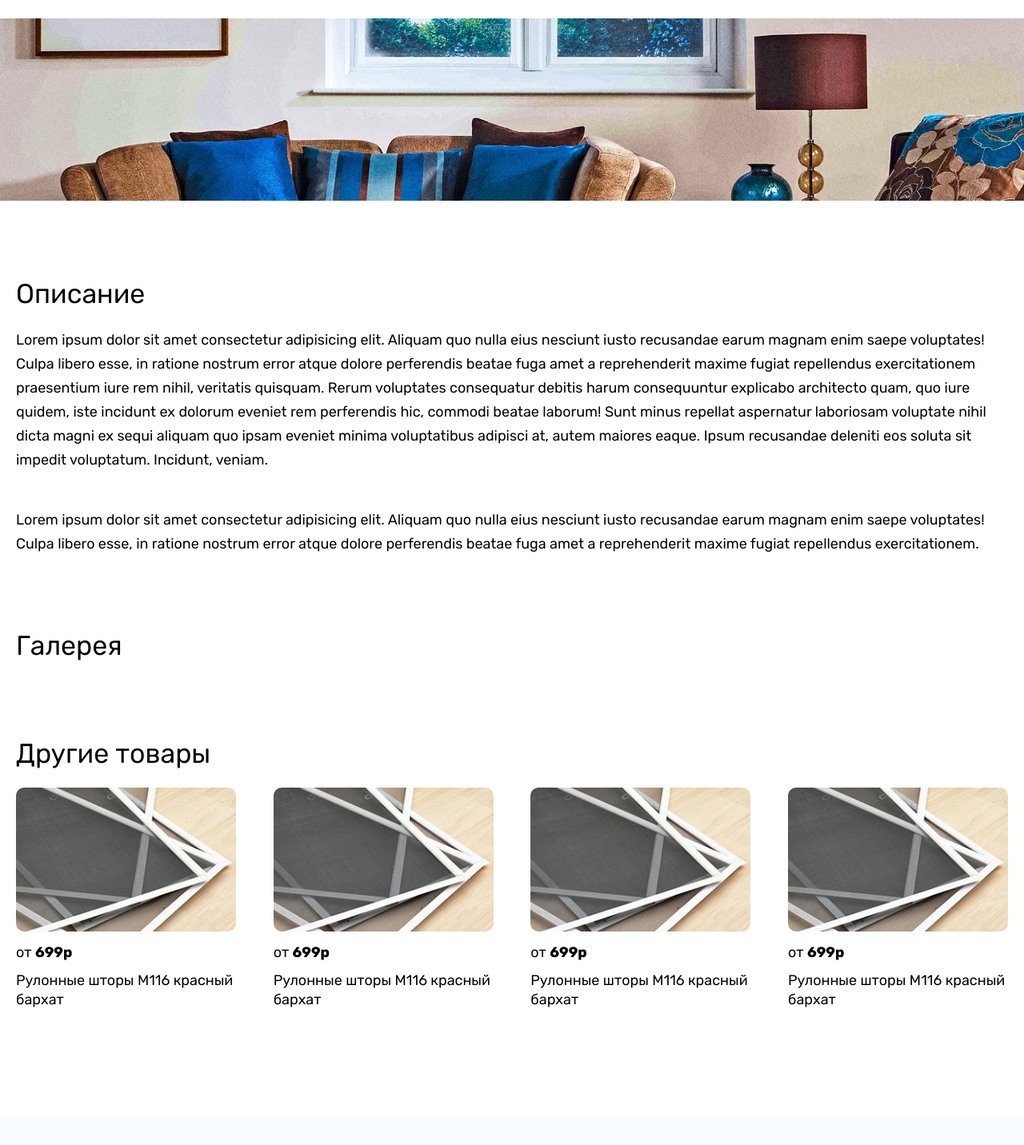
After one commit to acr0matic/moskitsetki_msk, a PHP site: page /product-page.html in a window 1280 px wide. The commit adds this page. Shown: the part 316-1748 px from the top of the page at 80% size. Run offline with PHP 8.4, Linux system fonts and the light colour scheme; style sheets or scripts are compiled from the project's sources.

Commit message:
Сверстаны текстовые секции страницы товара

```diff
--- /dev/null
+++ b/src/product-page.html
@@ -0,0 +1,238 @@
+<!DOCTYPE html>
+<html lang="ru">
+
+<head>
+  <meta charset="UTF-8" />
+  <meta name="viewport" content="width=device-width, initial-scale=1.0" />
+  <meta http-equiv="X-UA-Compatible" content="ie=edge" />
+
+  <!-- Базовые мета-теги для поисковиков -->
+  <title>Заголовок</title>
+
+  <!-- Иконки для страницы -->
+  <link rel="shortcut icon" href="img/favicons/favicon.ico" type="image/x-icon">
+  <link rel="icon" sizes="16x16" href="img/favicons/favicon-16x16.png" type="image/png">
+  <link rel="icon" sizes="32x32" href="img/favicons/favicon-32x32.png" type="image/png">
+  <link rel="apple-touch-icon-precomposed" href="img/favicons/apple-touch-icon-precomposed.png">
+  <link rel="apple-touch-icon" href="img/favicons/apple-touch-icon.png">
+  <link rel="apple-touch-icon" sizes="57x57" href="img/favicons/apple-touch-icon-57x57.png">
+  <link rel="apple-touch-icon" sizes="60x60" href="img/favicons/apple-touch-icon-60x60.png">
+  <link rel="apple-touch-icon" sizes="72x72" href="img/favicons/apple-touch-icon-72x72.png">
+  <link rel="apple-touch-icon" sizes="76x76" href="img/favicons/apple-touch-icon-76x76.png">
+  <link rel="apple-touch-icon" sizes="114x114" href="img/favicons/apple-touch-icon-114x114.png">
+  <link rel="apple-touch-icon" sizes="120x120" href="img/favicons/apple-touch-icon-120x120.png">
+  <link rel="apple-touch-icon" sizes="144x144" href="img/favicons/apple-touch-icon-144x144.png">
+  <link rel="apple-touch-icon" sizes="152x152" href="img/favicons/apple-touch-icon-152x152.png">
+  <link rel="apple-touch-icon" sizes="167x167" href="img/favicons/apple-touch-icon-167x167.png">
+  <link rel="apple-touch-icon" sizes="180x180" href="img/favicons/apple-touch-icon-180x180.png">
+  <link rel="apple-touch-icon" sizes="1024x1024" href="img/favicons/apple-touch-icon-1024x1024.png">
+
+  <!-- Метатаги которые выводят информацию о странице в поисковой запрос -->
+  <meta name="description" content="описание не длиннее 155 символов" />
+  <meta name="keywords" content="мета-теги, шаблон, html, css, acr0matic" />
+
+  <!-- Контролирует поведение поисковых систем при индексации страницы -->
+  <meta name="robots" content="index,follow,noodp" />
+
+  <!-- Покраска адресной строки в мобильных Chrome, Firefox OS и Opera -->
+  <meta name="theme-color" content="#4285f4" />
+
+  <!-- Для Windows Phone -->
+  <meta name="msapplication-navbutton-color" content="#4285f4" />
+
+  <!-- Для iOS Safari -->
+  <meta name="apple-mobile-web-app-capable" content="yes" />
+  <meta name="apple-mobile-web-app-status-bar-style" content="black-translucent" />
+
+  <!-- И для Яндекс.Браузера -->
+  <meta name="viewport" content="ya-title=#4e69a2,ya-dock=fade" />
+
+  <!-- Стили -->
+  <!-- build:css -->
+  <link rel="stylesheet" href="styles/compiled/style.css" />
+  <!-- endbuild -->
+</head>
+
+<body>
+  <!-- Шапка -->
+  <header id="header">
+    <div class="container">
+      <div class="wrap">
+        <a href="#">
+          <img src="img/logo.svg" alt="" class="logo" />
+        </a>
+        <nav class="menu">
+          <ul class="nav">
+            <li class="nav-item"><a href="#" class="nav-link">Вкладка</a></li>
+            <li class="nav-item"><a href="#" class="nav-link">Вкладка</a></li>
+            <li class="nav-item"><a href="#" class="nav-link">Вкладка</a></li>
+            <li class="nav-item"><a href="#" class="nav-link">Вкладка</a></li>
+            <li class="nav-item"><a href="#" class="nav-link">Вкладка</a></li>
+          </ul>
+        </nav>
+        <div class="callback">
+          <a href="tel:89653171030" class="phone">+7 965 317 10 30</a>
+          <small class="worktime">Ежедневно с 9 до 22</small>
+        </div>
+        <!-- /.callback -->
+        <button data-modal-callback class="button">Заказать звонок</button>
+      </div>
+      <!-- /.button-wrapper -->
+    </div>
+    <!-- /.container -->
+  </header>
+
+  <!-- Основной контент -->
+  <main>
+    <div class="container">
+      <div class="section-title">
+        <h1 class="sub-heading product-heading">Рулонные шторы KR-w8 домашние</h1>
+      </div>
+      <!-- /.section-title -->
+    </div>
+    <!-- /.container -->
+    <img class="product-page-image" src="img/production-head-bg.jpg" alt="">
+
+    <section id="product-description">
+      <div class="container">
+        <div class="section-title">
+          <h2 class="sub-heading">Описание</h2>
+        </div>
+        <!-- /.section-title -->
+        <p class="product-description">Lorem ipsum dolor sit amet consectetur adipisicing elit. Aliquam quo nulla eius nesciunt iusto recusandae earum magnam enim saepe voluptates! Culpa libero esse, in ratione nostrum error atque dolore perferendis beatae fuga amet a reprehenderit
+          maxime fugiat repellendus exercitationem praesentium iure rem nihil, veritatis quisquam. Rerum voluptates consequatur debitis harum consequuntur explicabo architecto quam, quo iure quidem, iste incidunt ex dolorum eveniet rem perferendis hic,
+          commodi beatae laborum! Sunt minus repellat aspernatur laboriosam voluptate nihil dicta magni ex sequi aliquam quo ipsam eveniet minima voluptatibus adipisci at, autem maiores eaque. Ipsum recusandae deleniti eos soluta sit impedit voluptatum.
+          Incidunt, veniam.</p>
+
+          <p class="product-description">Lorem ipsum dolor sit amet consectetur adipisicing elit. Aliquam quo nulla eius nesciunt iusto recusandae earum magnam enim saepe voluptates! Culpa libero esse, in ratione nostrum error atque dolore perferendis beatae fuga amet a reprehenderit
+            maxime fugiat repellendus exercitationem.</p>
+      </div>
+      <!-- /.container -->
+    </section>
+
+    <section id="product-gallery">
+      <div class="container">
+        <div class="section-title">
+          <h2 class="sub-heading">Галерея</h2>
+        </div>
+        <!-- /.section-title -->
+      </div>
+      <!-- /.container -->
+    </section>
+
+    <section id="other">
+      <div class="container">
+        <div class="section-title">
+          <h2 class="sub-heading">Другие товары</h2>
+        </div>
+        <div class="product-list-other">
+          <div class="product-item">
+            <a href=""><img class="product-image-other" src="img/product-photo.jpg" alt=""></a>
+            <p class="product-price">от <strong>699р</strong></p>
+            <h4 class="product-title"><a href="">Рулонные шторы М116 красный бархат</a></h4>
+          </div>
+          <!-- /.product-item -->
+
+          <div class="product-item">
+            <a href=""><img class="product-image-other" src="img/product-photo.jpg" alt=""></a>
+            <p class="product-price">от <strong>699р</strong></p>
+            <h4 class="product-title"><a href="">Рулонные шторы М116 красный бархат</a></h4>
+          </div>
+          <!-- /.product-item -->
+
+          <div class="product-item">
+            <a href=""><img class="product-image-other" src="img/product-photo.jpg" alt=""></a>
+            <p class="product-price">от <strong>699р</strong></p>
+            <h4 class="product-title"><a href="">Рулонные шторы М116 красный бархат</a></h4>
+          </div>
+          <!-- /.product-item -->
+
+          <div class="product-item">
+            <a href=""><img class="product-image-other" src="img/product-photo.jpg" alt=""></a>
+            <p class="product-price">от <strong>699р</strong></p>
+            <h4 class="product-title"><a href="">Рулонные шторы М116 красный бархат</a></h4>
+          </div>
+          <!-- /.product-item -->
+        </div>
+        <!-- /.product-list -->
+      </div>
+      <!-- /.container -->
+    </section>
+
+  </main>
+
+  <!-- Подвал -->
+  <footer id="footer">
+    <div class="container">
+      <div class="wrapper">
+        <a href="#">
+          <img src="img/logo.svg" alt="" class="logo" />
+        </a>
+        <nav class="menu">
+          <ul class="nav">
+            <li class="nav-item"><a href="#" class="nav-link footer-nav-link">Вкладка</a></li>
+            <li class="nav-item"><a href="#" class="nav-link footer-nav-link">Вкладка</a></li>
+            <li class="nav-item"><a href="#" class="nav-link footer-nav-link">Вкладка</a></li>
+            <li class="nav-item"><a href="#" class="nav-link footer-nav-link">Вкладка</a></li>
+            <li class="nav-item"><a href="#" class="nav-link footer-nav-link">Вкладка</a></li>
+          </ul>
+        </nav>
+        <div class="callback">
+          <a href="tel:89653171030" class="phone">+7 965 317 10 30</a>
+          <small class="worktime">Ежедневно с 9 до 22</small>
+        </div>
+        <!-- /.callback -->
+      </div>
+      <!-- /.wrapper -->
+      <div class="wrapper">
+        <span class="company-info">© 2020. «Название.ru». Все права защищены</span>
+        <a class="politics" href="#">Политика конфиденциальности</a>
+        <div class="social">
+          <span>Мы в соц. сетях:</span>
+          <a href="" class="social-link"><img src="" alt=""></a>
+          <a href="" class="social-link"><img src="" alt=""></a>
+          <a href="" class="social-link"><img src="" alt=""></a>
+        </div>
+      </div>
+      <!-- /.wrapper -->
+    </div>
+  </footer>
+
+  <div class="modal micromodal-slide" id="modal-callback" aria-hidden="true">
+    <div class="modal__overlay" tabindex="-1" data-micromodal-close>
+      <div class="modal__container" role="dialog" aria-modal="true" aria-labelledby="modal-1-title">
+        <header class="modal__header">
+          <h2 class="modal__title" id="modal-1-title">
+            Micromodal
+          </h2>
+          <button class="modal__close" aria-label="Close modal" data-micromodal-close></button>
+        </header>
+        <main class="modal__content" id="modal-1-content">
+          <p>
+            Try hitting the <code>tab</code> key and notice how the focus stays within the modal itself. Also, <code>esc</code> to close modal.
+          </p>
+        </main>
+        <footer class="modal__footer">
+          <button class="modal__btn modal__btn-primary">Continue</button>
+          <button class="modal__btn" data-micromodal-close aria-label="Close this dialog window">Close</button>
+        </footer>
+      </div>
+    </div>
+  </div>
+
+  <!-- Скрипты -->
+  <!-- build:js -->
+  <script src="scripts/swiper.js"></script>
+  <script src="scripts/mircomodal.js"></script>
+  <script src="scripts/smoothscroll.js"></script>
+  <script src="scripts/script.js"></script>
+  <!-- endbuild -->
+
+  <!-- Yandex.Metrika counter -->
+  <!-- /Yandex.Metrika counter -->
+  <!-- Google Analytics -->
+  <!-- /Google Analytics -->
+</body>
+<!-- Страница сверстана -->
+
+</html>
--- a/src/styles/scss/base/_helpers.scss
+++ b/src/styles/scss/base/_helpers.scss
@@ -28,6 +28,11 @@
   margin-bottom: 20px;
 }
 
+.product-heading {
+  padding-top: 140px;
+  padding-bottom: 15px;
+}
+
 .social {
   display: flex;
   align-items: center;
@@ -42,10 +47,18 @@
     border-radius: 50%;
   }
 }
+.product-page-image,
+.page-head-image {
+  width: 100%;
+  object-fit: cover;
+  margin-bottom: 90px;
+}
 
 .page-head-image {
+  min-height: 520px;
   padding-top: 65px;
-  width: 100%;
-  object-fit: cover;
-  min-height: 520px;
 }
+
+.product-page-image {
+  min-height: 300px;
+}
--- a/src/styles/scss/base/_typography.scss
+++ b/src/styles/scss/base/_typography.scss
@@ -50,6 +50,7 @@ h2 {
 }
 
 h3,
+.product-description,
 .kit-item,
 .feedback-description {
   line-height: 30px;
@@ -85,8 +86,7 @@ p {
 }
 
 .button,
-.item-wrapper,
-.product-description {
+.item-wrapper {
   color: $text-invert;
 }
 
--- a/src/styles/scss/layout/_items.scss
+++ b/src/styles/scss/layout/_items.scss
@@ -32,7 +32,6 @@
 
   &-title {
     text-align: center;
-    margin-top: 85px;
     margin-bottom: 30px;
   }
 }
--- /dev/null
+++ b/src/styles/scss/layout/_product-description.scss
@@ -0,0 +1,3 @@
+.product-description {
+  margin-bottom: 45px;
+}
--- a/src/styles/scss/main.scss
+++ b/src/styles/scss/main.scss
@@ -31,9 +31,10 @@
   'layout/map',
   'layout/feedback',
   'layout/contact',
-
   'layout/items',
-
+  'layout/gallery',
+  'layout/_product-description',
+  'layout/calculator',
   'layout/footer';
 
 // 5. Подключение стилей компонентов
```
Also changed, not shown: src/styles/scss/layout/_calculator.scss (added), src/styles/scss/layout/_gallery.scss (added).
